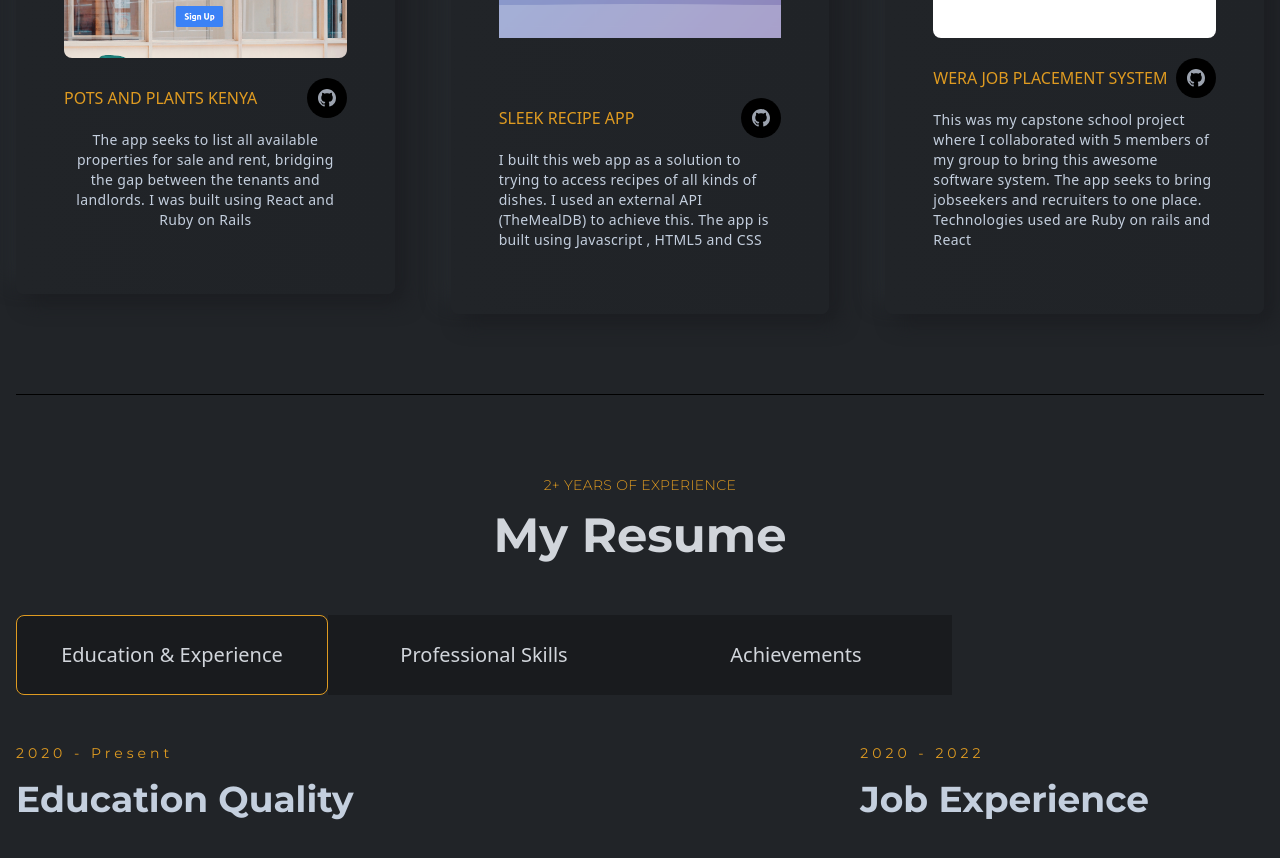
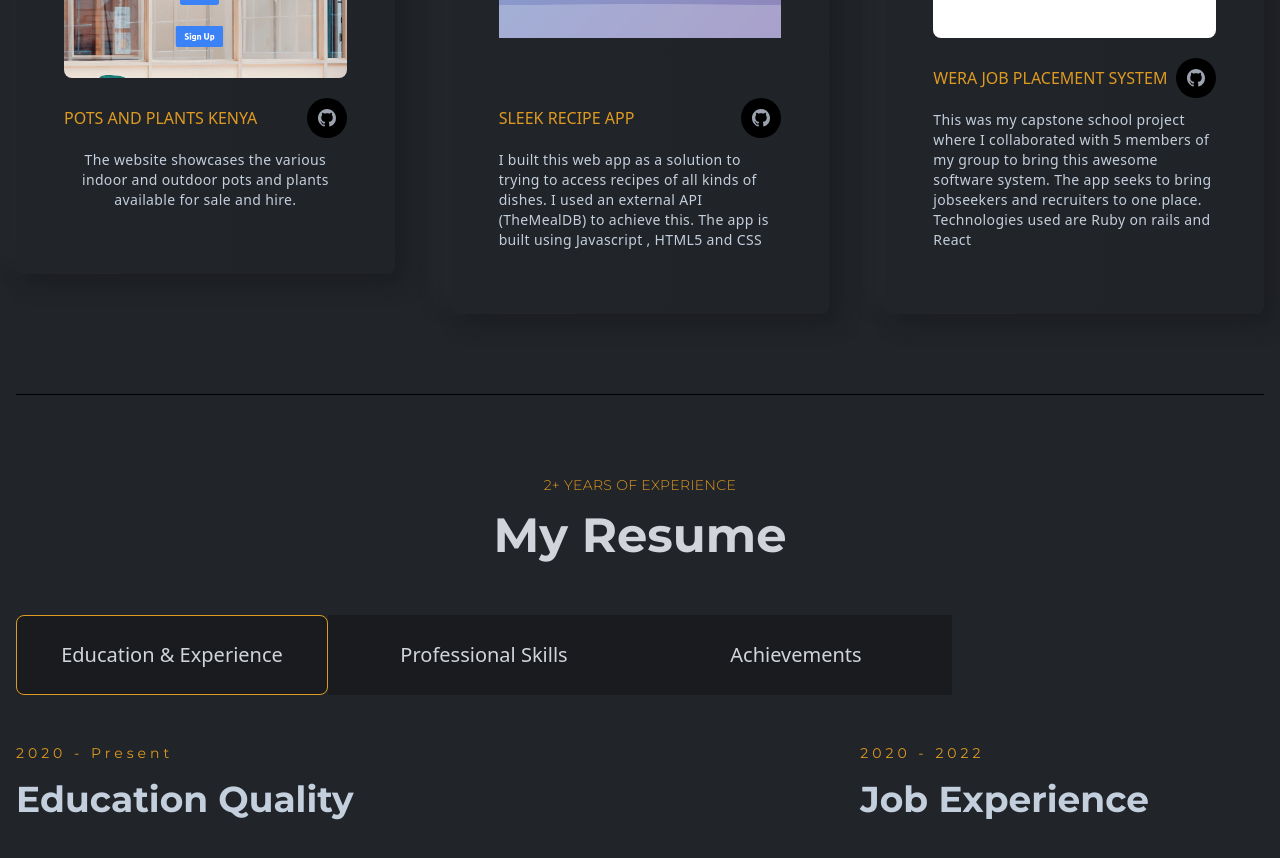
Before and after one commit to alvinmithamo/portifolio-revamp, a React (Create React App) app: page / in a window 1280 px wide. Shown: the part 1980-2838 px from the top of the page. Built offline with nearby package versions, Linux system fonts and the light colour scheme.

Commit message:
added new project

```diff
--- a/src/components/projects/Projects.js
+++ b/src/components/projects/Projects.js
@@ -21,7 +21,7 @@ const Projects = () => {
         <button link= "https://sleek-real-estate-react.vercel.app/"target="blank">
         <ProjectsCard
           title="POTS AND PLANTS KENYA"
-          des=" The app seeks to list all available properties for sale and rent, bridging the gap between the tenants and landlords. I was built using React and Ruby on Rails "
+          des=" The website showcases the various indoor and outdoor pots and plants available for sale and hire."
           src={projectFour}
 
 
```
